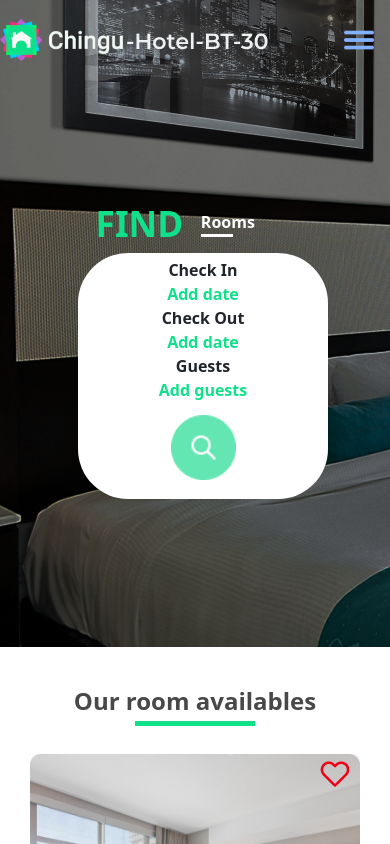
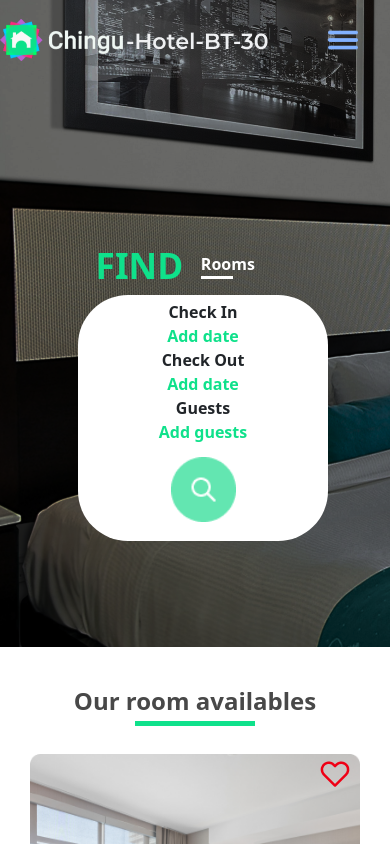
Before and after one commit to chingu-voyages/v42-bears-team-30, a React (Create React App) app in the folder app-front/: page / in a window 390 px wide. Shown: the top 844 px of the page. Built offline with nearby package versions, Linux system fonts and the light colour scheme.

Commit message:
[FRONT] fix navbar responsive

```diff
--- a/app-front/src/components/_partials/navbar/navbar.css
+++ b/app-front/src/components/_partials/navbar/navbar.css
@@ -50,9 +50,12 @@
 }
 
 /* RESPONSIVE */
-@media (width <= 600px) {
+@media (width <= 875px) {
     .navbar-chingu {
-        position: absolute;
+        position: relative;
+    }
+    .nav-left {
+        margin-right: auto;
     }
     /* MENU */
     .nav-right .nav-links li {
@@ -66,8 +69,7 @@
     }
     .responsive {
         background-color: #0FE18B;
-        position: absolute;
-        margin-right: -11em;
+        margin-left :auto;
         padding: 0 20px;
         top: 0;
     }
```
